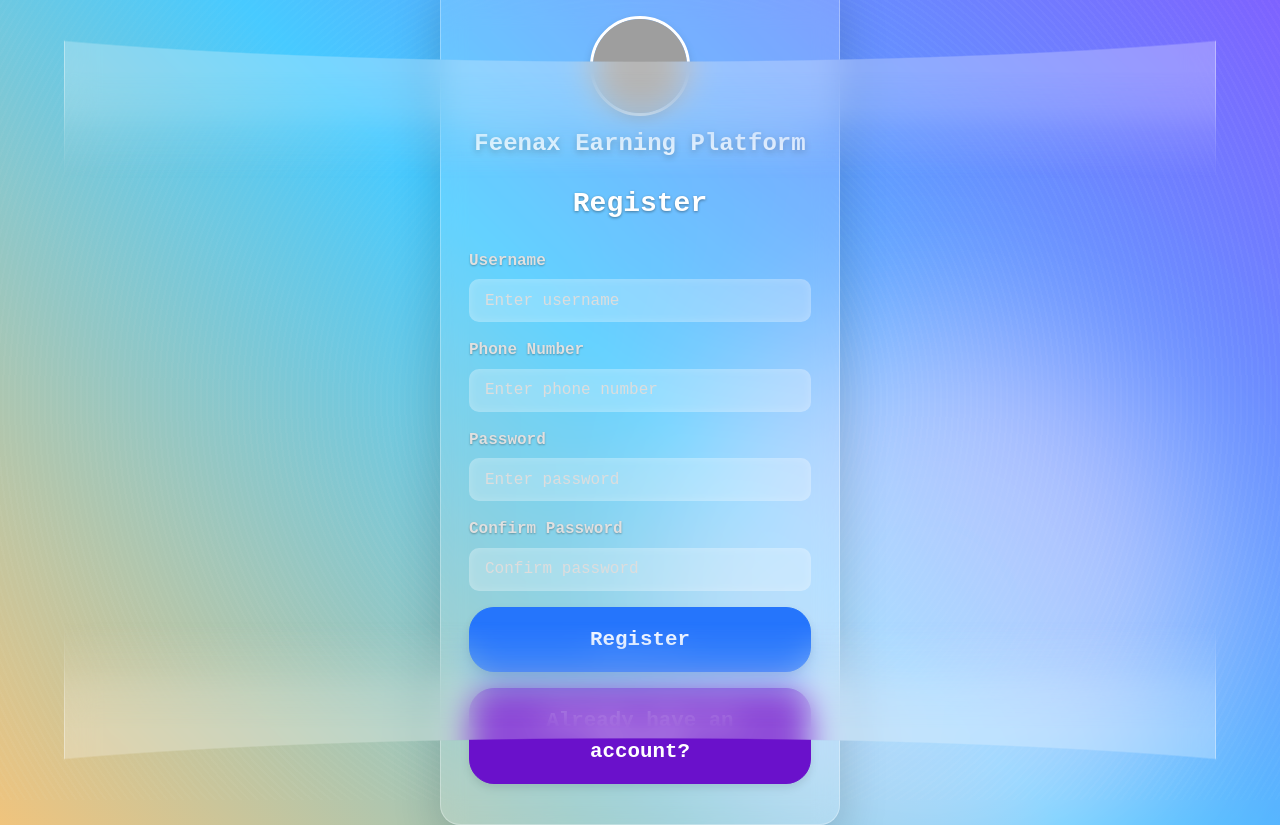
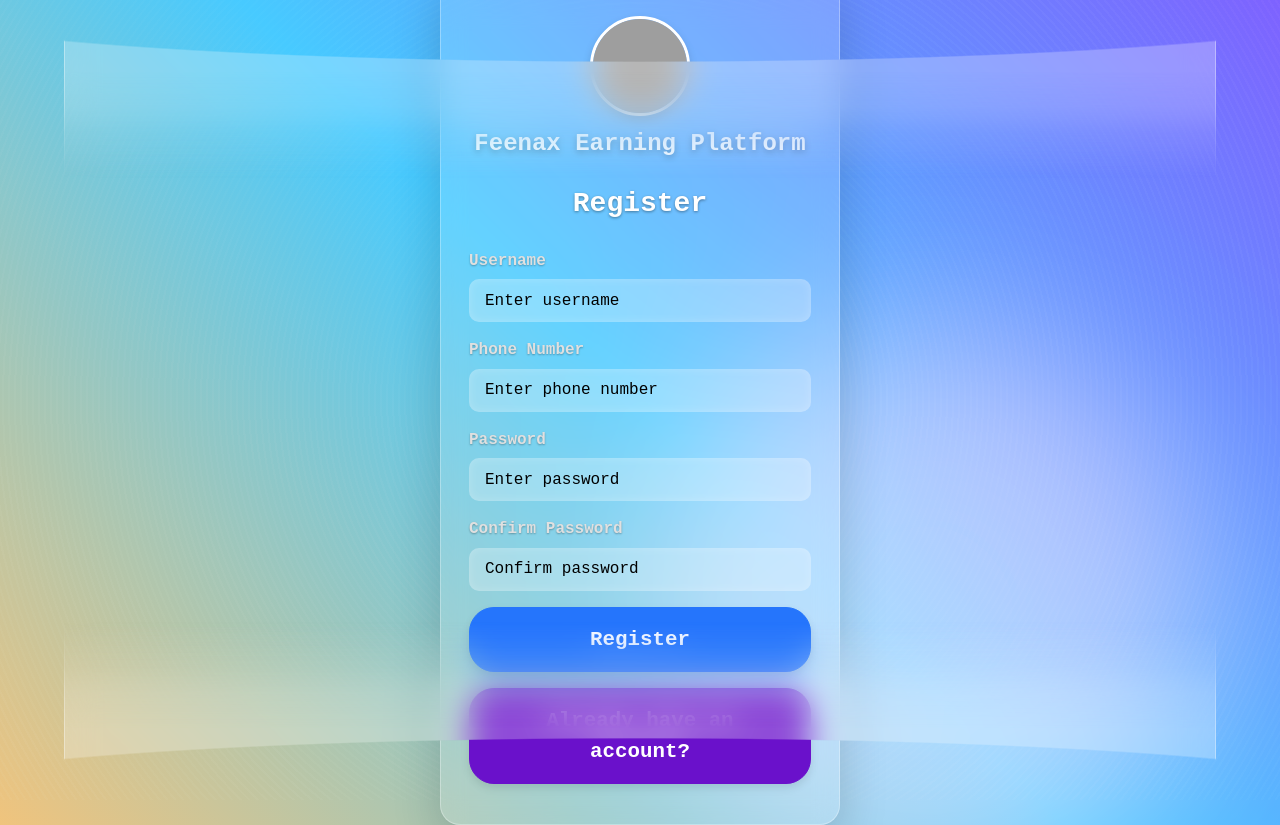
Before and after one commit to Abr254/site, a Django app: page / in a window 1280 px wide. Run offline with Django 5.2, Linux system fonts and the light colour scheme; grey boxes are pictures that could not be loaded.

Commit message:
Update register.html

```diff
--- a/regis/templates/register.html
+++ b/regis/templates/register.html
@@ -88,7 +88,7 @@
     background:rgba(255,255,255,.25);box-shadow:inset 0 0 8px rgba(255,255,255,.2);
     transition:background .4s,box-shadow .4s;animation:fadeIn 1.2s forwards;opacity:0;animation-delay:.3s
   }
-  .form-control::placeholder{color:#ddd}
+  .form-control::placeholder{color: black;}
   .form-control:focus{outline:none;background:rgba(255,255,255,.4);box-shadow:0 0 12px 3px rgba(37,117,252,.7)}
   /* alerts */
   .alert{background:rgba(255,255,255,.25);border-radius:10px;padding:.75rem 1rem;margin-bottom:1rem;text-shadow:0 1px 2px rgba(0,0,0,.4)}
```
